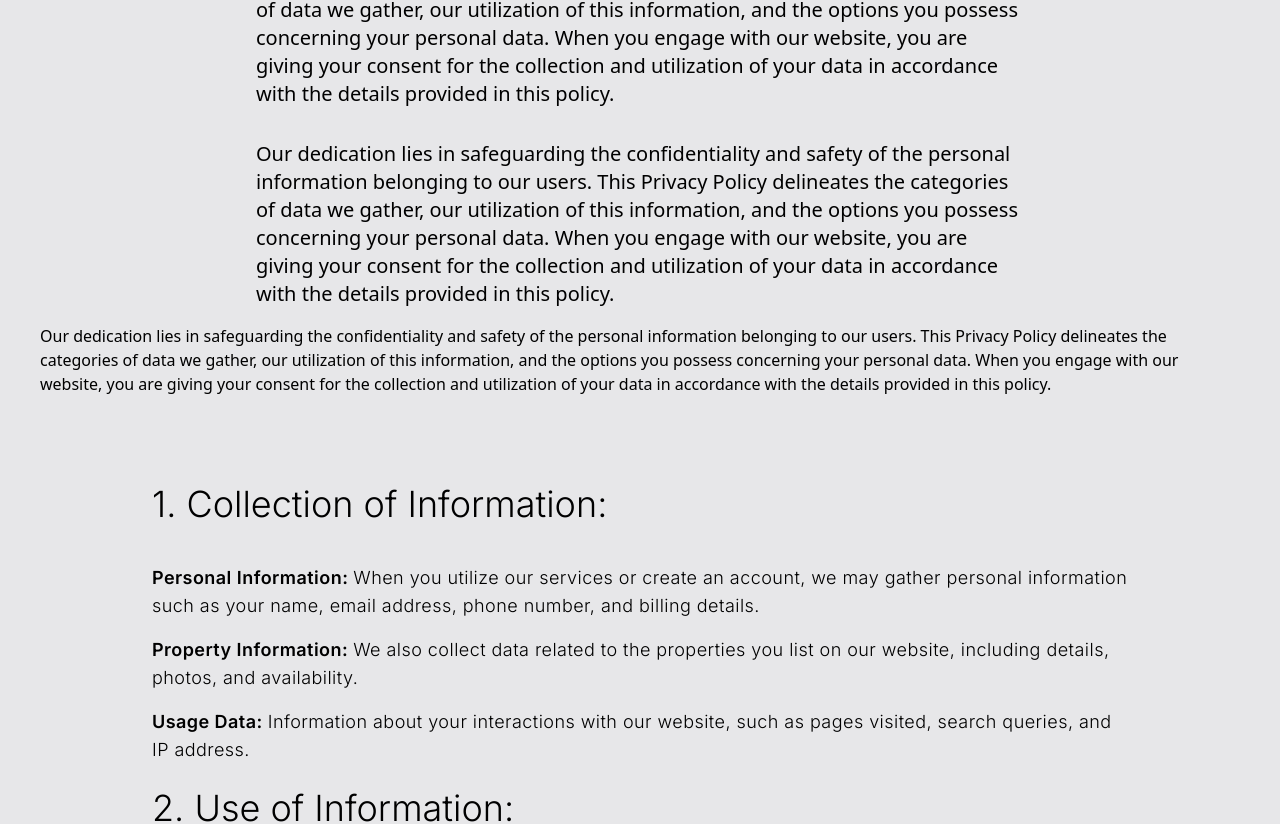
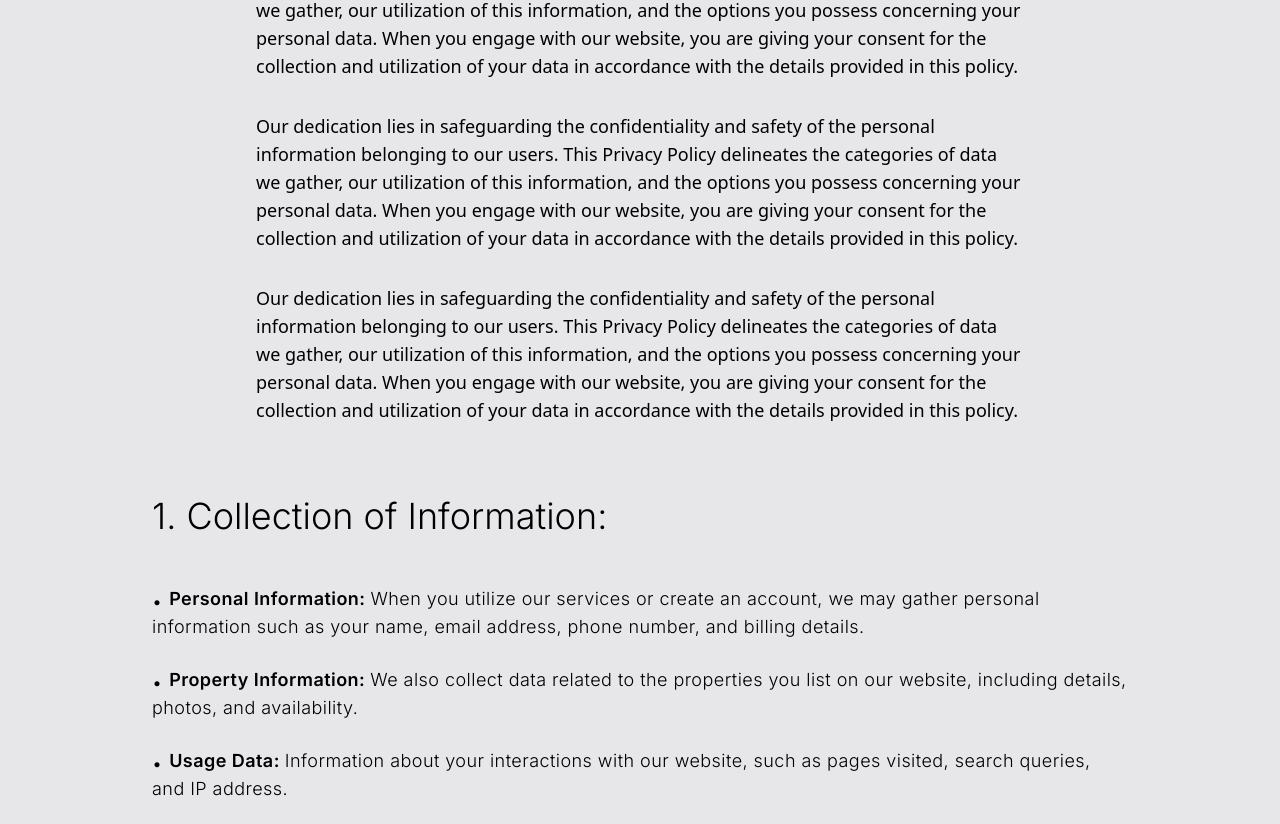
Before and after one commit to Yagya-Adh/clean, a Next.js app: page /privacy-policy in a window 1280 px wide. Shown: the part 316-1140 px from the top of the page. Built offline with nearby package versions, Linux system fonts and the light colour scheme.

Commit message:
added meta-data and created pages like privacy policy, terms and conditions

```diff
--- a/app/about/page.tsx
+++ b/app/about/page.tsx
@@ -7,8 +7,13 @@ import ValueNumber from "../components/card/ValueNumber";
 import OurTeam from "../components/slider/OurTeam";
 
 export const metadata: Metadata = {
-  title: "About Us -  Cleaners",
-  description: "About us page next app",
+  title: "Not Found - Cleaner",
+  description: "Created by Jamstackers",
+  openGraph: {
+    title: "Not Found - Cleaner",
+    description: "Cleaning service template for your home, office, soon...",
+    images: ["/assets/logo/cleanlog.png"],
+  },
 };
 
 const About = () => {
--- a/app/blog/page.tsx
+++ b/app/blog/page.tsx
@@ -1,7 +1,17 @@
+import { Metadata } from "next";
 import CustomHeader from "../components/banner/CustomHeader";
 import SectionBanner from "../components/banner/SectionBanner";
 import ImageCardGroup from "../components/card/ImageCardGroup";
 
+export const metadata: Metadata = {
+  title: "Blog - Cleaner",
+  description: "Created by Jamstackers",
+  openGraph: {
+    title: "Blog - Cleaner",
+    description: "Cleaning service template for your home, office, soon...",
+    images: ["/assets/logo/cleanlog.png"],
+  },
+};
 const BlogPage = () => {
   return (
     <main>
--- a/app/components/section/PrivacyPolicySection.tsx
+++ b/app/components/section/PrivacyPolicySection.tsx
@@ -24,7 +24,7 @@ const PrivacyPolicySection = () => {
         <h1 className="text-4xl md:text-7xl font-inter font-light text-black my-10 text-center">
           Terms & Condition
         </h1>
-        <p className="text-lg lg:text-xl max-w-screen-md py-4 text-center lg:text-start">
+        <p className="text-lg lg:text-lg max-w-screen-md py-4 text-center lg:text-start">
           Our dedication lies in safeguarding the confidentiality and safety of
           the personal information belonging to our users. This Privacy Policy
           delineates the categories of data we gather, our utilization of this
@@ -33,7 +33,7 @@ const PrivacyPolicySection = () => {
           for the collection and utilization of your data in accordance with the
           details provided in this policy.
         </p>
-        <p className="text-lg lg:text-xl max-w-screen-md py-4 text-center lg:text-start">
+        <p className="text-lg lg:text-lg max-w-screen-md py-4 text-center lg:text-start">
           Our dedication lies in safeguarding the confidentiality and safety of
           the personal information belonging to our users. This Privacy Policy
           delineates the categories of data we gather, our utilization of this
@@ -42,20 +42,22 @@ const PrivacyPolicySection = () => {
           for the collection and utilization of your data in accordance with the
           details provided in this policy.
         </p>
-        Our dedication lies in safeguarding the confidentiality and safety of
-        the personal information belonging to our users. This Privacy Policy
-        delineates the categories of data we gather, our utilization of this
-        information, and the options you possess concerning your personal data.
-        When you engage with our website, you are giving your consent for the
-        collection and utilization of your data in accordance with the details
-        provided in this policy.
-        <p className="text-lg lg:text-xl max-w-screen-md py-4 text-center lg:text-start"></p>
+
+        <p className="text-lg lg:text-lg max-w-screen-md py-4 text-center lg:text-start">
+          Our dedication lies in safeguarding the confidentiality and safety of
+          the personal information belonging to our users. This Privacy Policy
+          delineates the categories of data we gather, our utilization of this
+          information, and the options you possess concerning your personal
+          data. When you engage with our website, you are giving your consent
+          for the collection and utilization of your data in accordance with the
+          details provided in this policy.
+        </p>
       </div>
 
       <div className="py-10 px-4 md:px-6 flex flex-col mx-auto max-w-screen-lg">
         {data?.map((list) => (
-          <div className="flex flex-col justify-center" key={list.id}>
-            <h2 className="text-4xl md:text-4xl font-inter font-light text-black py-4">
+          <div className="flex flex-col" key={list.id}>
+            <h2 className="text-2xl md:text-4xl font-inter font-light text-black py-4">
               {list.id}
               {". "}
               {list.title}
@@ -64,17 +66,21 @@ const PrivacyPolicySection = () => {
             <p className="text-lg md:text-xl tracking-wider max-w-screen-lg font-inter font-light py-2 p-2">
               {list?.describe}
             </p>
-            {list.innerPoint?.map((item) => (
-              <div key={item.id} className="  items-start py-2">
-                <p className="text-lg font-inter font-light tracking-wide">
+            <ul className="flex flex-col justify-center items-center">
+              {list.innerPoint?.map((item) => (
+                <li
+                  key={item.id}
+                  className="items-start py-2 text-lg font-inter font-light tracking-wide"
+                >
+                  <span className="font-bold font-inter text-3xl">{"."} </span>
                   <span className="text-lg font-inter font-semibold tracking-widee">
                     {item.point}
                     {": "}
                   </span>{" "}
                   {item?.describe}
-                </p>
-              </div>
-            ))}
+                </li>
+              ))}
+            </ul>
           </div>
         ))}
       </div>
--- a/app/contact/page.tsx
+++ b/app/contact/page.tsx
@@ -1,5 +1,15 @@
+import { Metadata } from "next";
 import ContactMain from "../components/contact/ContactMain";
 
+export const metadata: Metadata = {
+  title: "Contact - Cleaner",
+  description: "Created by Jamstackers",
+  openGraph: {
+    title: "Contact - Cleaner",
+    description: "Cleaning service template for your home, office, soon...",
+    images: ["/assets/logo/cleanlog.png"],
+  },
+};
 const ContactPage = () => {
   return <ContactMain />;
 };
--- a/app/not-found.tsx
+++ b/app/not-found.tsx
@@ -1,6 +1,16 @@
+import { Metadata } from "next";
 import Image from "next/image";
 import Link from "next/link";
 
+export const metadata: Metadata = {
+  title: "Services - Cleaner",
+  description: "Created by Jamstackers",
+  openGraph: {
+    title: "Services - Cleaner",
+    description: "Cleaning service template for your home, office, soon...",
+    images: ["/assets/logo/cleanlog.png"],
+  },
+};
 const PageNotFound = () => {
   return (
     <main className="absolute top-0 left-0">
--- a/app/privacy-policy/page.tsx
+++ b/app/privacy-policy/page.tsx
@@ -1,5 +1,15 @@
+import { Metadata } from "next";
 import PrivacyPolicySection from "../components/section/PrivacyPolicySection";
 
+export const metadata: Metadata = {
+  title: "Privacy Policy - Cleaner",
+  description: "Created by Jamstackers",
+  openGraph: {
+    title: "Privacy Policy - Cleaner",
+    description: "Cleaning service template for your home, office, soon...",
+    images: ["/assets/logo/cleanlog.png"],
+  },
+};
 const PrivacyPolicy = () => {
   return (
     <main>
--- a/app/services/page.tsx
+++ b/app/services/page.tsx
@@ -1,9 +1,19 @@
+import { Metadata } from "next";
 import CustomHeader from "../components/banner/CustomHeader";
 import ImageGridGroup from "../components/section/ImageGridGroup";
 import ProfessionalCleaning from "../components/section/ProfessionalCleaning";
 import Testimonials from "../components/section/Testimonials";
 import CardTimeLine from "../components/timeline/CardTimeLine";
 
+export const metadata: Metadata = {
+  title: "Services - Cleaner",
+  description: "Created by Jamstackers",
+  openGraph: {
+    title: "Services - Cleaner",
+    description: "Cleaning service template for your home, office, soon...",
+    images: ["/assets/logo/cleanlog.png"],
+  },
+};
 const ServicesPage = () => {
   return (
     <main>
--- a/app/terms-conditions/page.tsx
+++ b/app/terms-conditions/page.tsx
@@ -1,5 +1,15 @@
+import { Metadata } from "next";
 import TermsCondition from "../components/section/TermsCondition";
 
+export const metadata: Metadata = {
+  title: "Terms and Conditions - Cleaner",
+  description: "Created by Jamstackers",
+  openGraph: {
+    title: "Terms and Conditions - Cleaner",
+    description: "Cleaning service template for your home, office, soon...",
+    images: ["/assets/logo/cleanlog.png"],
+  },
+};
 const TermsAndCondition = () => {
   return (
     <main>
```
